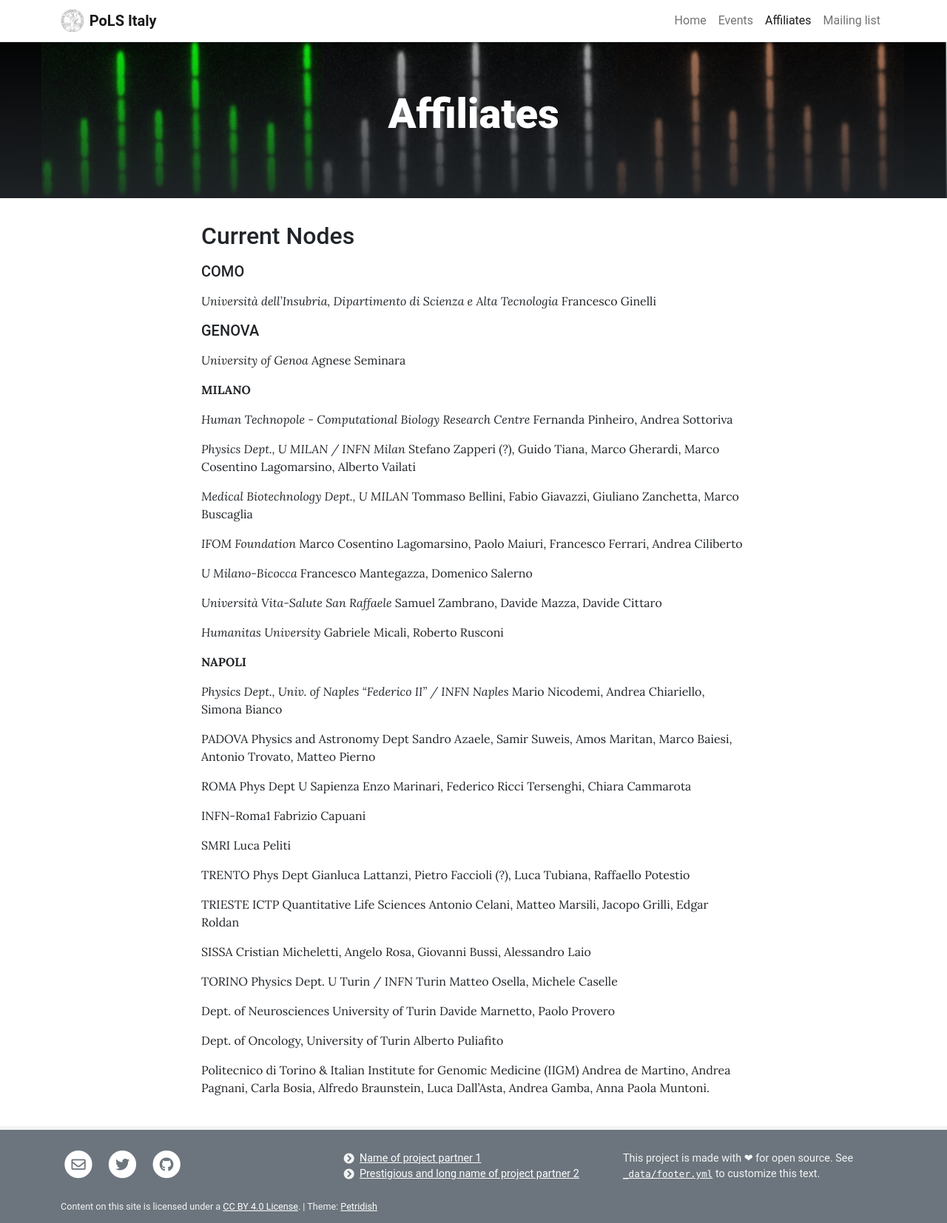
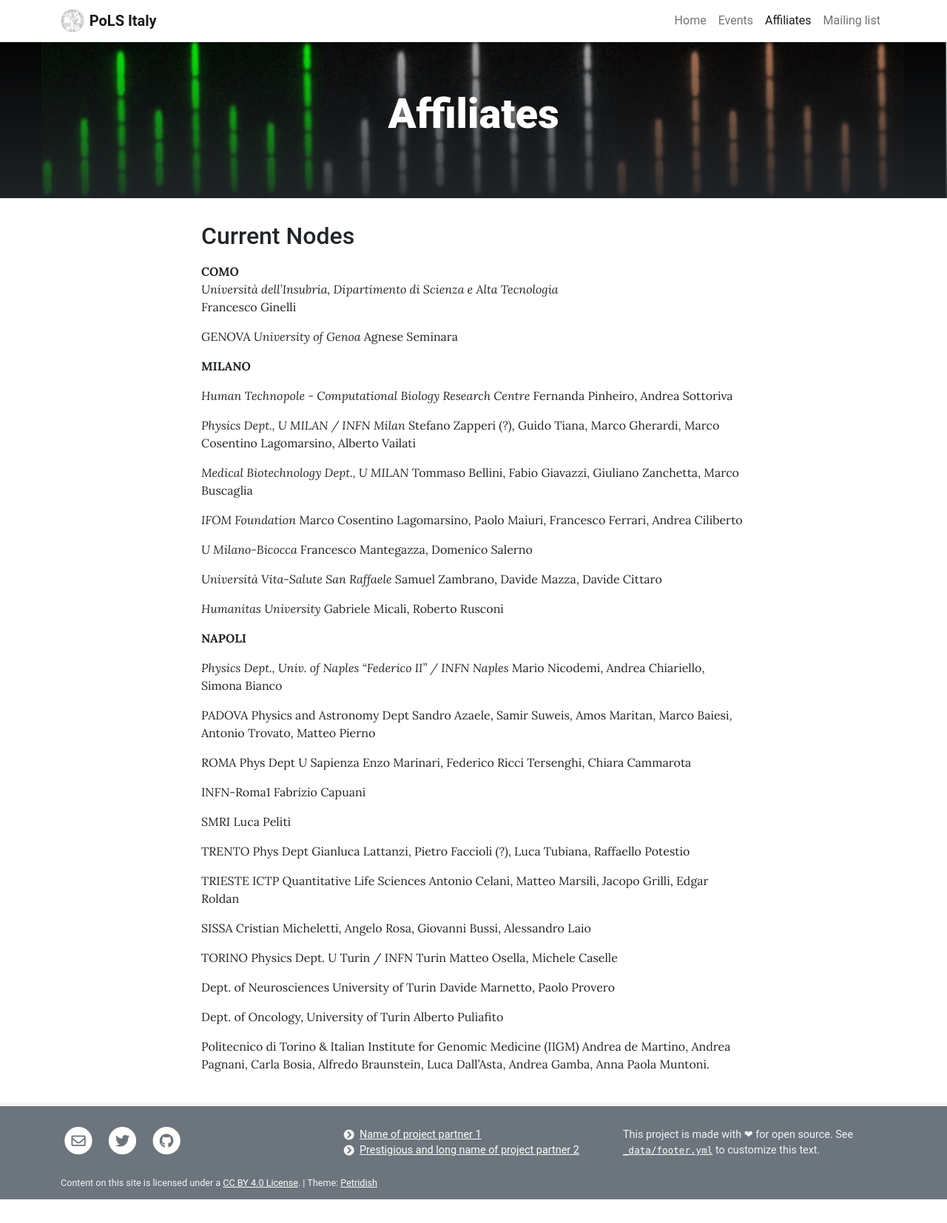
Before and after one commit to ilaria-iuliani/pols, a Jekyll site: the page built from pages/affiliates.md, in a window 1280 px wide. Shown: the whole page at 74% size. Built offline with Jekyll 4.4.1, drawn with Linux system fonts in a browser that asks for light colours; after the commit the page ends 1622 px from its top, so only the background shows below that.

```diff
--- a/pages/affiliates.md
+++ b/pages/affiliates.md
@@ -7,11 +7,11 @@ permalink: /affiliates/
 
 ## Current Nodes
 
-##### COMO
-*Università dell’Insubria, Dipartimento di Scienza e Alta Tecnologia*
+**COMO** \
+*Università dell’Insubria, Dipartimento di Scienza e Alta Tecnologia* \
 Francesco Ginelli
 
-##### GENOVA
+GENOVA
 *University of Genoa*
 Agnese Seminara
 
```
